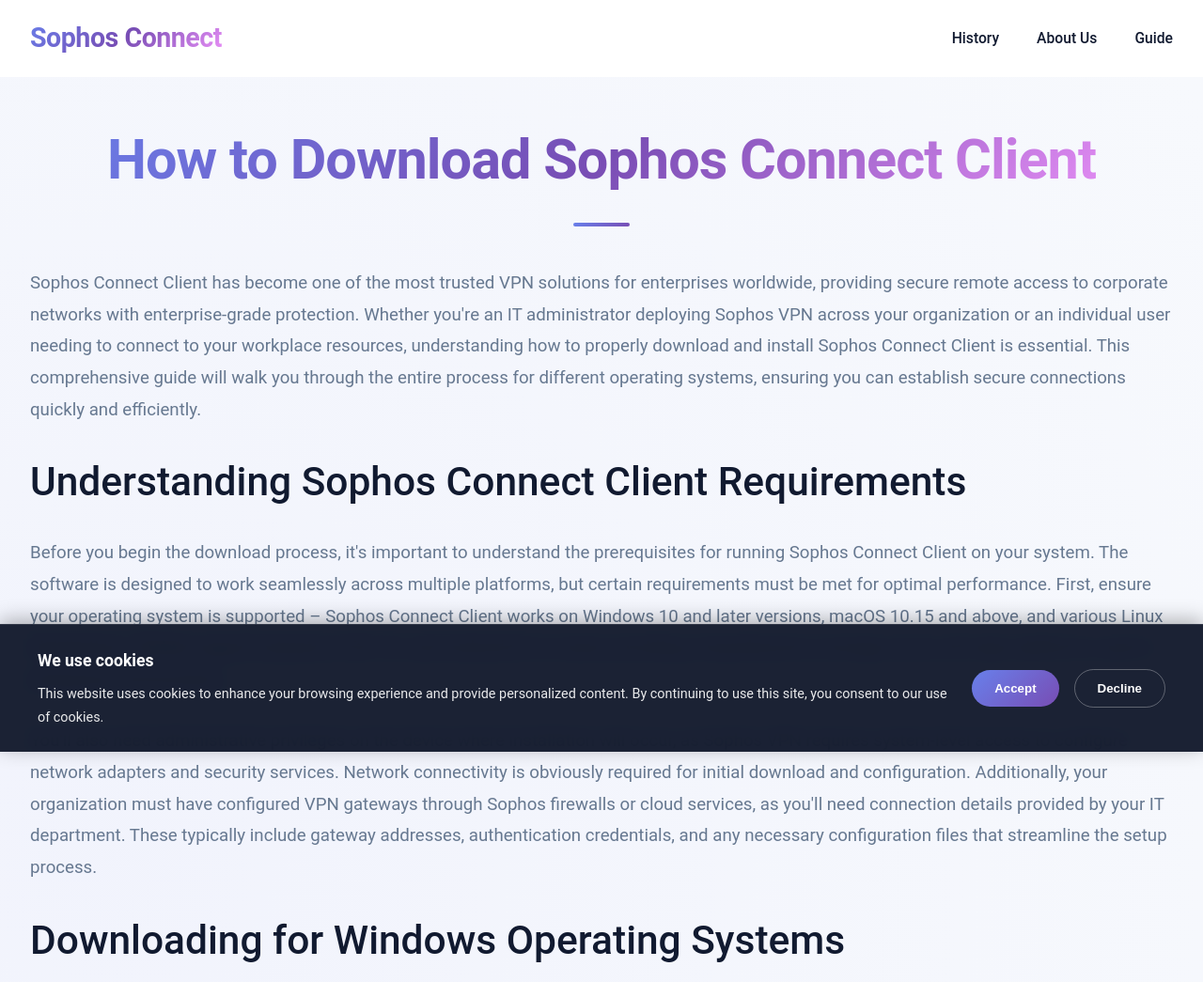
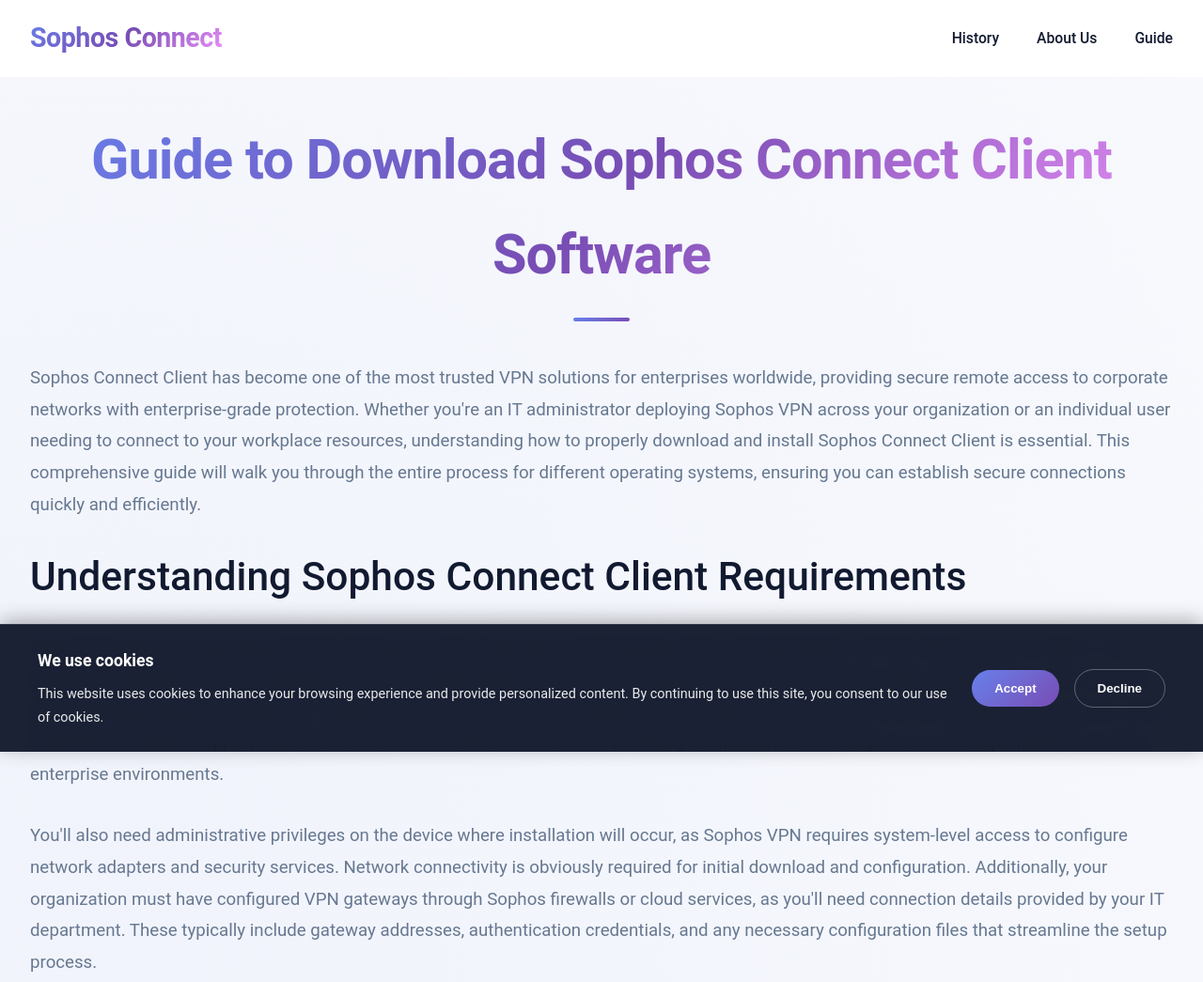
Before and after one commit to sophos-connect-client/sophos-connect-client.github.io, a plain HTML site: page guide/how-to-download-sophos-connect-client.html in a window 1280 px wide. Shown: the top 1045 px of the page at 94% size. Drawn offline with Linux system fonts and the light colour scheme.

Commit message:
Update how-to-download-sophos-connect-client.html

```diff
--- a/guide/how-to-download-sophos-connect-client.html
+++ b/guide/how-to-download-sophos-connect-client.html
@@ -3,7 +3,7 @@
 <head>
     <meta charset="UTF-8">
     <meta name="viewport" content="width=device-width, initial-scale=1.0">
-    <title>Guide to Download Sophos Connect Client Software</title>
+    <title>How to Download Sophos Connect Client</title>
     <meta name="description" content="Learn how to download Sophos Connect Client with our step-by-step guide for Windows, macOS and mobile devices. Secure VPN installation made easy.">
     <link rel="icon" href="../images/favicon.ico" type="image/x-icon">
     <!-- Open Graph -->
@@ -75,7 +75,7 @@
     <!-- Main Content -->
     <section class="about" style="padding-top: 120px;">
         <div class="container">
-            <h1 class="section-title">How to Download Sophos Connect Client</h1>
+            <h1 class="section-title">Guide to Download Sophos Connect Client Software</h1>
             <div class="about-content" style="grid-template-columns: 1fr;">
                 <div class="about-text">
                     <p>Sophos Connect Client has become one of the most trusted VPN solutions for enterprises worldwide, providing secure remote access to corporate networks with enterprise-grade protection. Whether you're an IT administrator deploying Sophos VPN across your organization or an individual user needing to connect to your workplace resources, understanding how to properly download and install Sophos Connect Client is essential. This comprehensive guide will walk you through the entire process for different operating systems, ensuring you can establish secure connections quickly and efficiently.</p>
```
